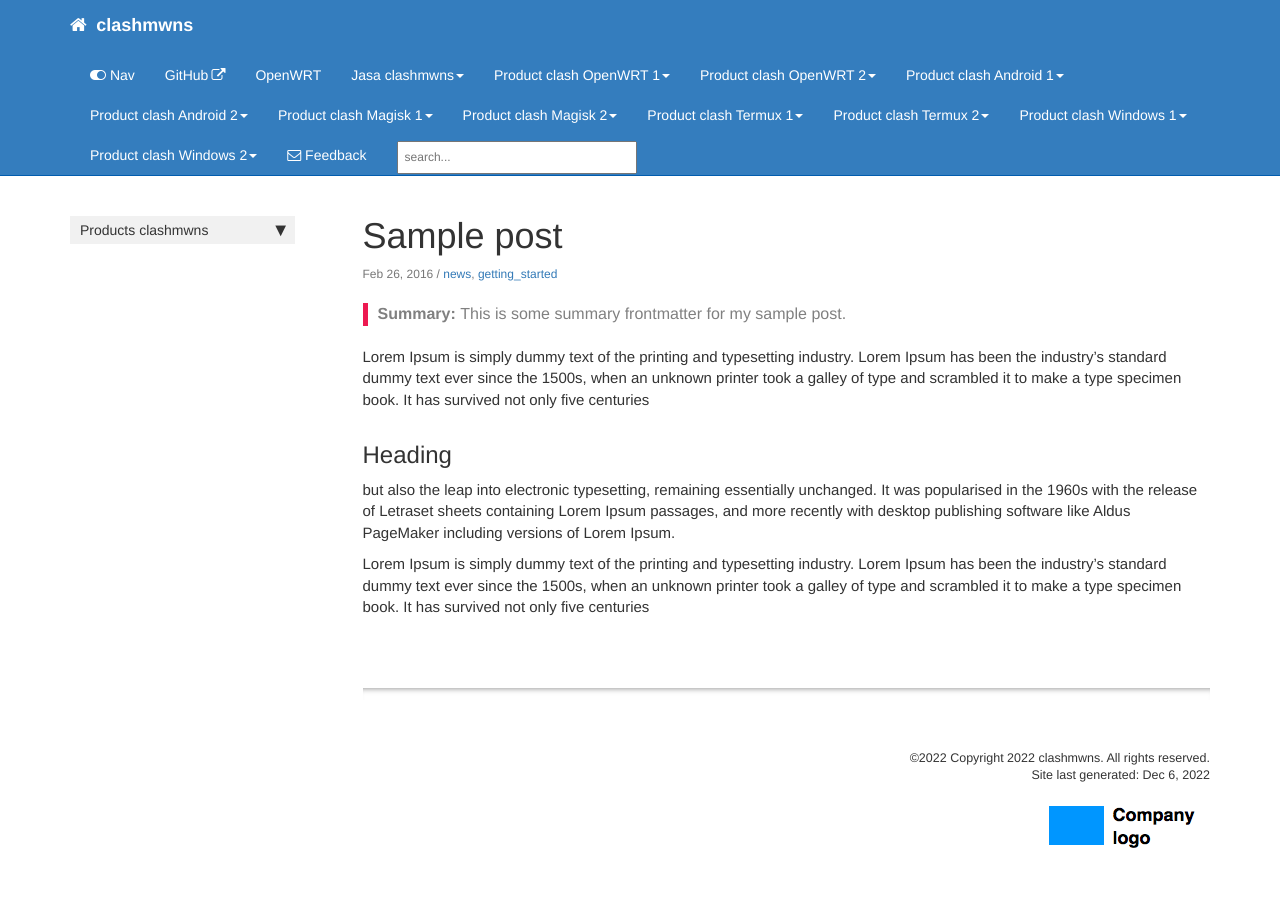
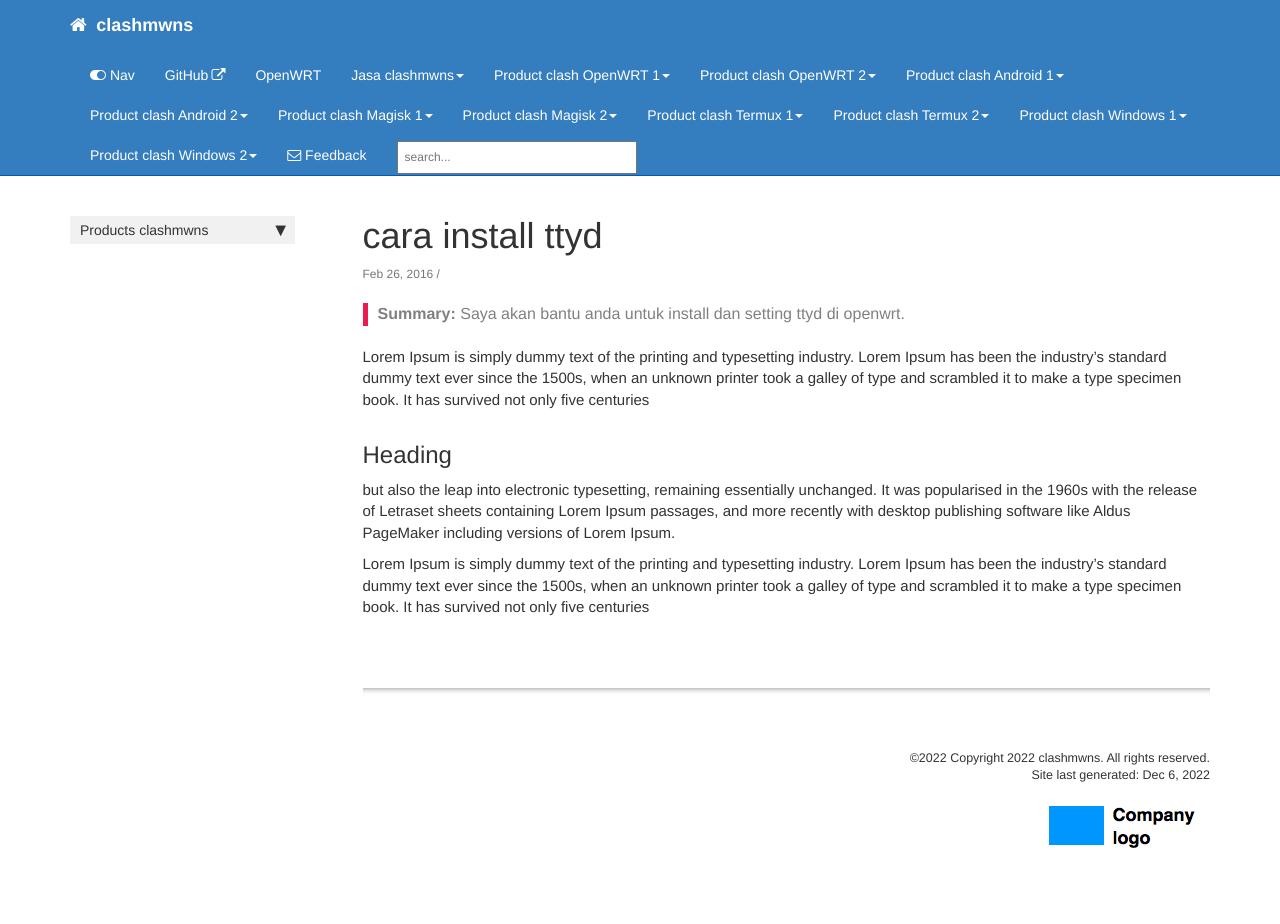
Before and after one commit to mwnsofficial/clashmwns, a Jekyll site: the page built from _posts/2016-02-26-sample-post-jekyll.md, in a window 1280 px wide. Built offline with Jekyll 4.4.1, drawn with Linux system fonts in a browser that asks for light colours; comment, search, counter and statistics services are not loaded.

Commit message:
Update 2016-02-26-sample-post-jekyll.md

```diff
--- a/_posts/2016-02-26-sample-post-jekyll.md
+++ b/_posts/2016-02-26-sample-post-jekyll.md
@@ -1,9 +1,9 @@
 ---
-title:  "Sample post"
+title:  "cara install ttyd"
 published: true
-permalink: samplepost.html
-summary: "This is some summary frontmatter for my sample post."
-tags: [news, getting_started]
+permalink: install-ttyd.html
+summary: "Saya akan bantu anda untuk install dan setting ttyd di openwrt."
+tags: [ttyd, openwrt]
 ---
 
 Lorem Ipsum is simply dummy text of the printing and typesetting industry. Lorem Ipsum has been the industry's standard dummy text ever since the 1500s, when an unknown printer took a galley of type and scrambled it to make a type specimen book. It has survived not only five centuries
```
